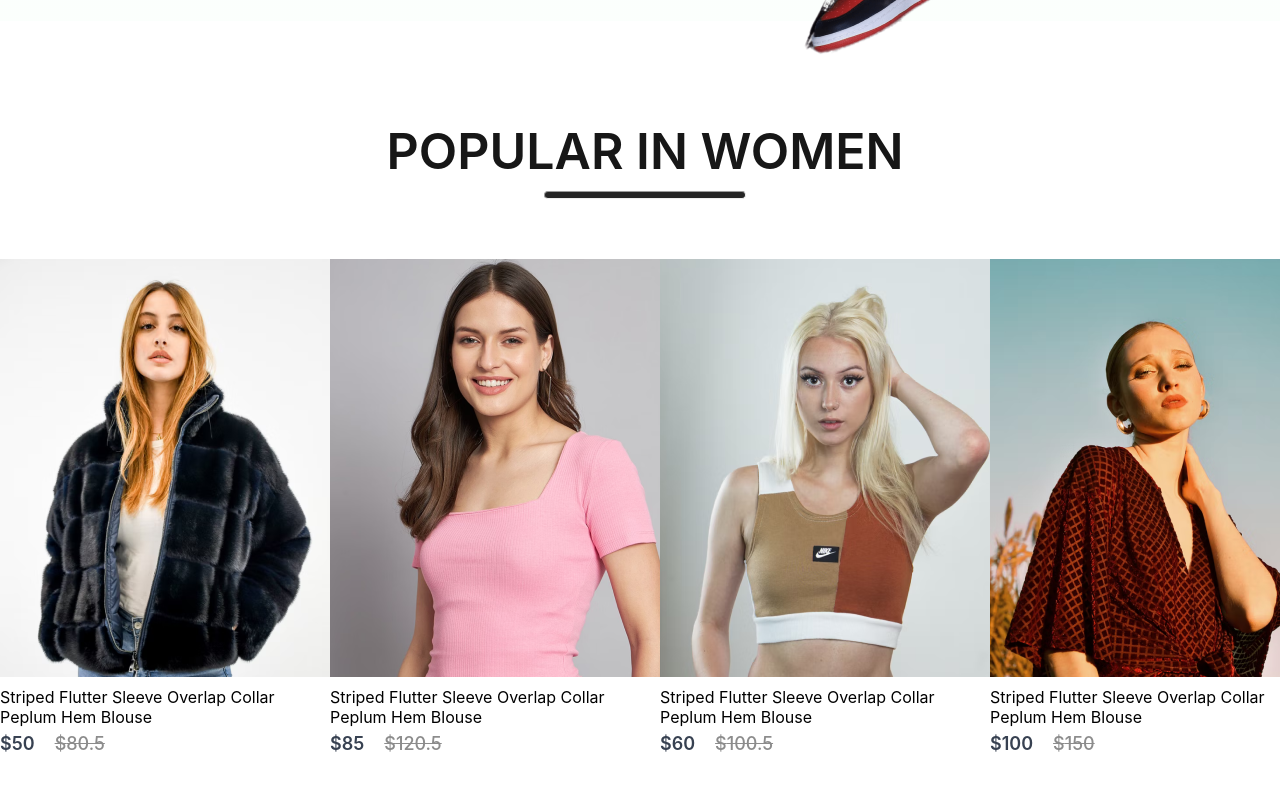
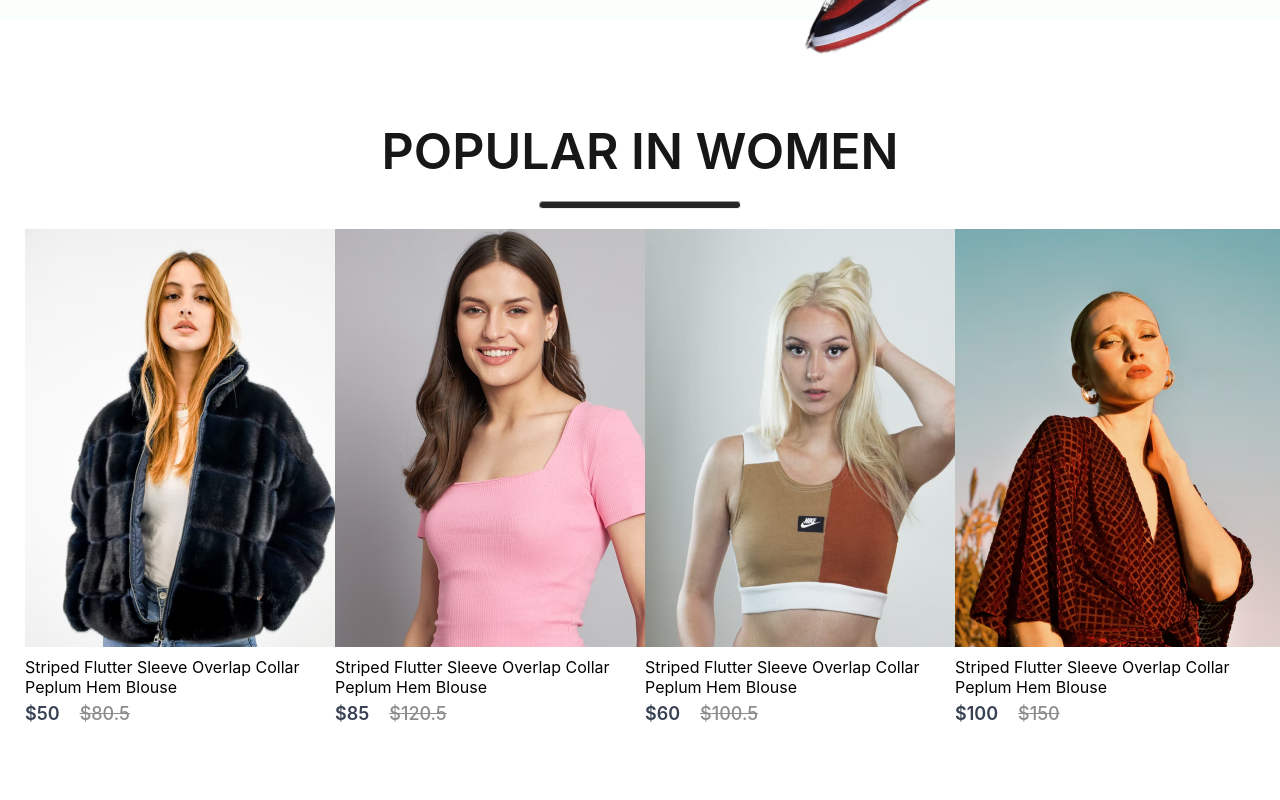
Before and after one commit to ajinkya8010/ECommerce-Frontend-React, a React (Create React App) app: page / in a window 1280 px wide. Shown: the part 880-1680 px from the top of the page. Built offline with nearby package versions, Linux system fonts and the light colour scheme.

Commit message:
list-view-updated

```diff
--- a/src/Components/NewCollections/NewCollections.css
+++ b/src/Components/NewCollections/NewCollections.css
@@ -23,5 +23,5 @@
     display: grid;
     grid-template-columns: 1fr 1fr 1fr 1fr;
     margin-top: 50px;
-    gap: 30px;
+    gap: 10px;
 }
--- a/src/Components/Popular/Popular.css
+++ b/src/Components/Popular/Popular.css
@@ -2,16 +2,18 @@
     display: flex;
     flex-direction: column;
     align-items: center;
-    flex-wrap: wrap;
-    gap:10px;
+    /* flex-wrap: wrap; */
+    gap:20px;
     height: 90vh;
     margin-top: 100px;
+
 }
 
 .popular h1{
     color: #171717;
     font-size: 50px;
     font-weight: 600;
+
 }
 
 .popular hr{
@@ -22,8 +24,9 @@
 }
 
 .popular-item{
-    margin-top: 50px;
     display: flex;
-    gap: 30px;
-    flex: wrap;
+    gap: 10px;
+    justify-content: center; /* Centers the items */
+    max-width: 100%;
+    flex-wrap: wrap;
 }
```
